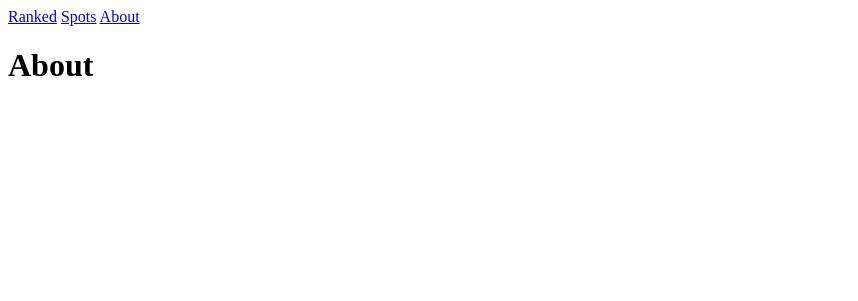
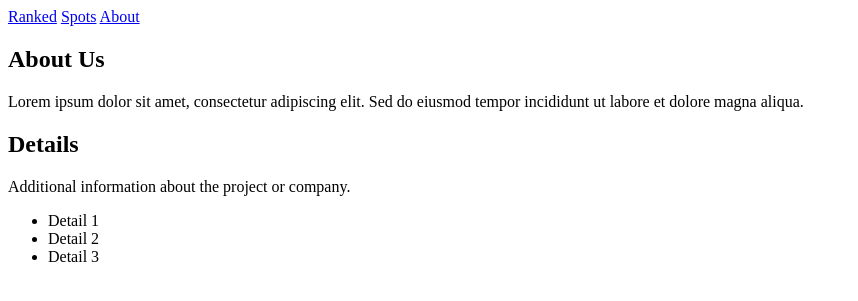
Before and after one commit to AlogoZano/Chocolatines, a Django app: page /about/ in a window 1280 px wide. Shown: the top 301 px of the page, without its empty margins (0-858 px from the left). Run offline with Django 5.2, Linux system fonts and the light colour scheme.

Commit message:
Add about view

```diff
--- a/chocolatines/base/views.py
+++ b/chocolatines/base/views.py
@@ -1,6 +1,6 @@
 from django.shortcuts import render
 from django.http import HttpRequest, HttpResponse
-from .models import Chocolatin, Spot
+from .models import Chocolatin, Spot, ChocolatinScore
 
 # Create your views here.
 
@@ -8,15 +8,18 @@ def ranked_list(request):
     chocolatines = Chocolatin.objects.filter(is_published=True).order_by('-score')
     return render(request, 'ranked_list.html', {'chocolatines': chocolatines})
 
-def ranked_detail(request):
-    return render(request, 'ranked_detail.html')
+def ranked_detail(request, pk):
+    chocolatin = Chocolatin.objects.get(pk=pk)
+    rank = ChocolatinScore.objects.get(chocolatin=chocolatin)
+    return render(request, 'ranked_detail.html', {'chocolatin': chocolatin, 'rank': rank})
 
 def spots_list(request):
     spots = Spot.objects.all()
     return render(request, 'spots_list.html', {'spots': spots})
 
-def spot_detail(request):
-    return render(request, 'spot_detail.html')
+def spot_detail(request, pk):
+    spot = Spot.objects.get(pk=pk)
+    return render(request, 'spot_detail.html', {'spot': spot})
 
 def about(request):
     return render(request, 'about.html')
--- a/chocolatines/templates/about.html
+++ b/chocolatines/templates/about.html
@@ -3,6 +3,34 @@
 {% block title %}About{% endblock %}
 
 {% block content %}
-<h1>About</h1>
-
+<section class="about-section">
+    <div class="container">
+        <div class="row">
+            <div class="col-md-6">
+                <h1>About Us</h1>
+                <p class="description">
+                    Lorem ipsum dolor sit amet, consectetur adipiscing elit. Sed do eiusmod tempor incididunt ut labore et dolore magna aliqua.
+                </p>
+            </div>
+            <div class="col-md-6">
+                <div class="image-placeholder">
+                    <!-- Space for an image -->
+                </div>
+            </div>
+        </div>
+        <div class="row mt-4">
+            <div class="col-12">
+                <h2>Details</h2>
+                <div class="details">
+                    <p>Additional information about the project or company.</p>
+                    <ul>
+                        <li>Detail 1</li>
+                        <li>Detail 2</li>
+                        <li>Detail 3</li>
+                    </ul>
+                </div>
+            </div>
+        </div>
+    </div>
+</section>
 {% endblock %}
```
Also changed, not shown: chocolatines/templates/ranked_detail.html (+27 -1 lines), chocolatines/templates/ranked_list.html (+9 -5 lines).
